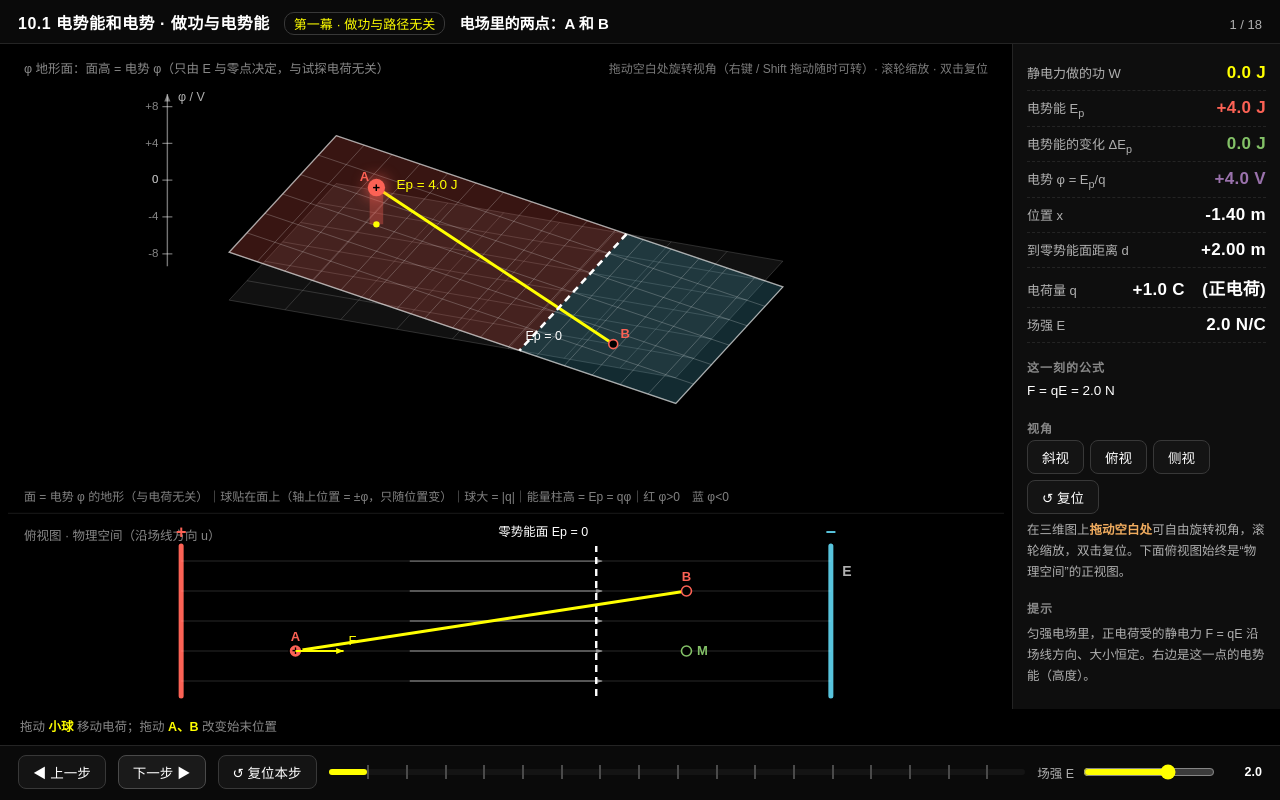
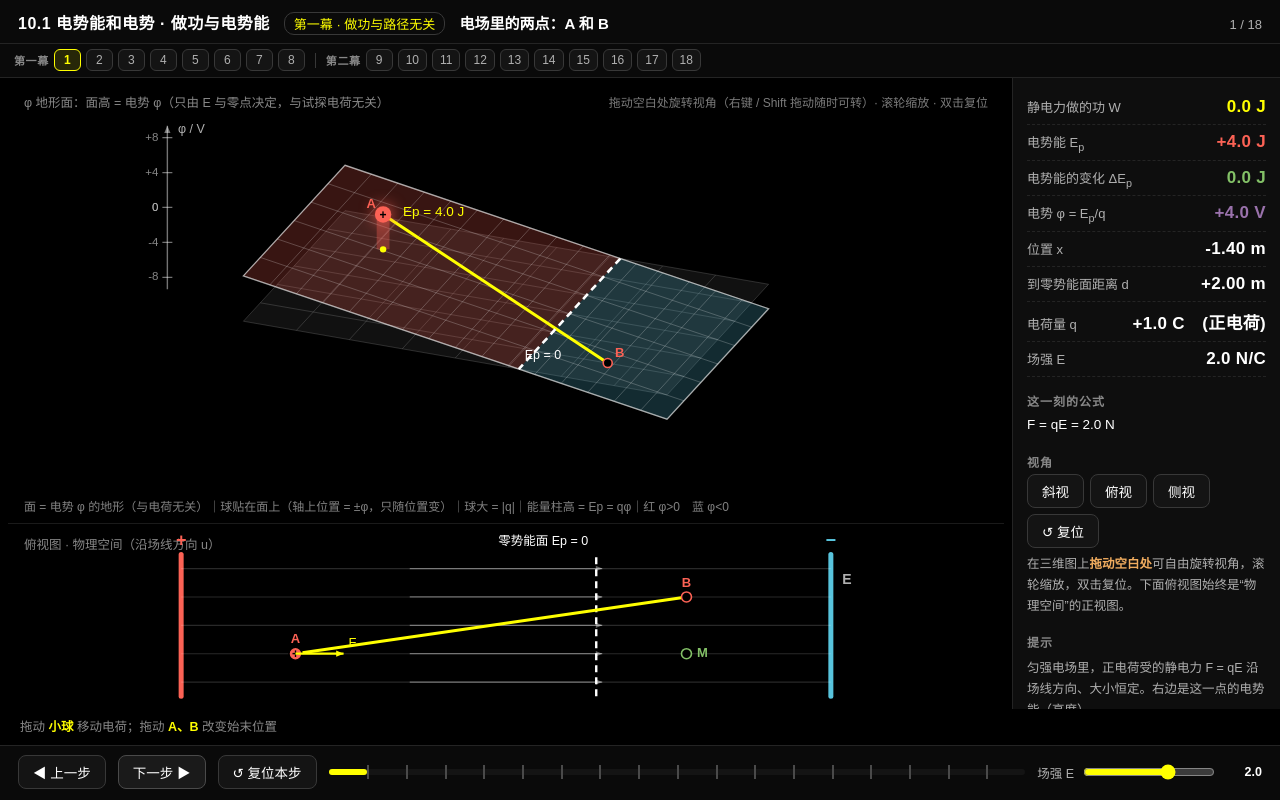
Before and after one commit to invasion007/potential-energy-101, a plain HTML site: page index.html in a window 1280 px wide. Drawn offline with Linux system fonts and the light colour scheme.

Commit message:
新增顶部步骤导航条：按幕分组的步骤数字条，当前步高亮，点数字直接跳步

```diff
--- a/index.html
+++ b/index.html
@@ -27,7 +27,7 @@
     font-family:"Microsoft YaHei","PingFang SC","Noto Sans SC","WenQuanYi Zen Hei",sans-serif;
     overflow:hidden;
   }
-  .app{display:grid; grid-template-rows:auto 1fr auto auto; height:100vh;}
+  .app{display:grid; grid-template-rows:auto auto 1fr auto auto; height:100vh;}
 
   /* ---------- 顶部 ---------- */
   header{display:flex; align-items:baseline; gap:14px; padding:10px 18px 8px; flex-wrap:wrap; row-gap:3px;
@@ -41,6 +41,17 @@
 
   /* ---------- 主体 ---------- */
   .stage{display:grid; grid-template-columns:1fr 268px; min-height:0;}
+
+  /* ---------- 顶部步骤导航条 ---------- */
+  .topnav{display:flex; align-items:center; gap:5px; padding:5px 14px 6px;
+    background:var(--bg2); border-bottom:1px solid var(--line); overflow-x:auto; overflow-y:hidden;}
+  .topnav .grouplab{flex:0 0 auto; font-size:11px; letter-spacing:.6px; color:var(--muted); font-weight:600; white-space:nowrap;}
+  .topnav .sep{flex:0 0 auto; width:1px; height:15px; background:var(--line2); margin:0 5px;}
+  .topnav a{flex:0 0 auto; min-width:27px; height:22px; padding:0 7px; display:inline-flex; align-items:center; justify-content:center;
+    font-size:12px; font-variant-numeric:tabular-nums; color:var(--ink2); background:#141414;
+    border:1px solid var(--line2); border-radius:6px; cursor:pointer;}
+  .topnav a:hover{background:#1e1e1e; color:var(--ink);}
+  .topnav a.on{background:rgba(255,255,0,0.12); border-color:var(--yellow); color:var(--yellow); font-weight:700;}
   .canvaswrap{position:relative; min-width:0; min-height:0; padding:6px 8px 0 8px;}
   canvas{display:block; width:100%; height:100%;}
   .hint{padding:7px 20px 0 20px; font-size:12.5px; color:var(--muted); height:36px; overflow:hidden;}
@@ -82,6 +93,10 @@
   @media (max-width:980px){
     /* 窄屏：画布高度用 vh 钉死，避免每步文字行数不同导致画面尺寸漂移 */
     .stage{grid-template-columns:1fr; grid-template-rows:auto auto;}
+    /* 窄屏：导航条横向滚动，仍留在顶部 */
+    .topnav{padding:4px 8px 5px; gap:4px;}
+    .topnav a{min-width:24px; height:20px; padding:0 6px; font-size:11.5px; border-radius:5px;}
+    .topnav .grouplab{font-size:10.5px;}
     .canvaswrap{height:46vh;}
     aside{border-left:none; border-top:1px solid var(--line); max-height:30vh; overflow:auto;}
     .hint{height:32px;}
@@ -107,6 +122,8 @@
     <span class="steptitle" id="stepTitle">—</span>
     <span class="stepsn" id="stepSn">1 / 16</span>
   </header>
+
+  <nav class="topnav" id="toc" aria-label="步骤导航"></nav>
 
   <div class="stage">
     <div class="canvaswrap">
@@ -1217,6 +1234,7 @@
     if (def && def.overlay) { def.overlay(S.ctx, S.W, S.H, S, st); }
     updatePanel();
     updateControls();
+    markToc();
   }
 
   /* ================= 读数面板 ================= */
@@ -1536,6 +1554,44 @@
     clearTimeout(rzT); rzT = setTimeout(draw, 120);
   });
 
+  /* ================= 顶部步骤导航条 ================= */
+  var tocEl = $('toc'), tocLinks = [], tocMarked = -1;
+  (function buildToc() {
+    if (!tocEl) { return; }
+    var curAct = null;
+    for (var i = 0; i < St.STEPS.length; i++) {
+      var def = St.STEPS[i];
+      if (def.act !== curAct) {                        // 按「幕」分组
+        if (curAct !== null) {
+          var sp = document.createElement('span'); sp.className = 'sep'; tocEl.appendChild(sp);
+        }
+        curAct = def.act;
+        var lab = document.createElement('span');
+        lab.className = 'grouplab';
+        lab.textContent = String(def.act).split('·')[0].trim();
+        lab.title = def.act;
+        tocEl.appendChild(lab);
+      }
+      var a = document.createElement('a');
+      a.title = (i + 1) + '. ' + def.title;            // 数字条 + 悬停看全名
+      a.textContent = String(i + 1);
+      (function (idx, node) {
+        node.addEventListener('click', function () { go(idx); });
+      })(i, a);
+      tocEl.appendChild(a);
+      tocLinks.push(a);
+    }
+  })();
+  function markToc() {
+    if (!tocLinks.length || tocMarked === st.step) { return; }
+    tocMarked = st.step;
+    for (var i = 0; i < tocLinks.length; i++) {
+      var on = (i === st.step);
+      tocLinks[i].className = on ? 'on' : '';
+      if (on && tocLinks[i].scrollIntoView) { tocLinks[i].scrollIntoView({ block: 'nearest', inline: 'nearest' }); }
+    }
+  }
+
   /* ================= 自检 / 调试接口 ================= */
   function hash() {
     var f = R.fitCanvas(cv);
```
